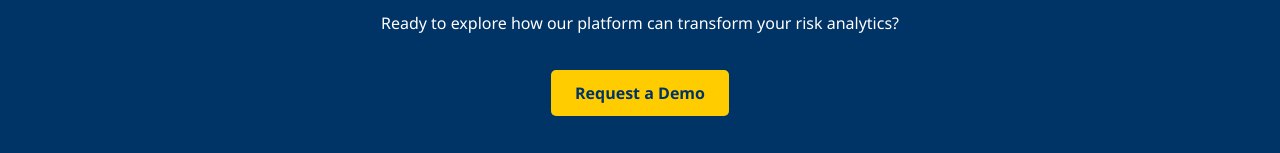
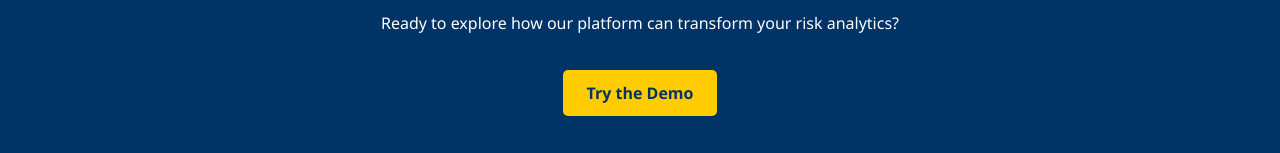
Before and after one commit to oyvfos/site, a plain HTML site: page index.html in a window 1280 px wide. Shown: the part 1498-1651 px from the top of the page. Drawn offline with Linux system fonts and the light colour scheme.

Commit message:
Update index.html

```diff
--- a/index.html
+++ b/index.html
@@ -107,7 +107,7 @@
 <div class="cta">
   <h2>Let’s Talk</h2>
   <p>Ready to explore how our platform can transform your risk analytics?</p>
-  <a href="#contact">Request a Demo</a>
+  <a href="install.html">Try the Demo</a>
 </div>
 
 </body>
```
